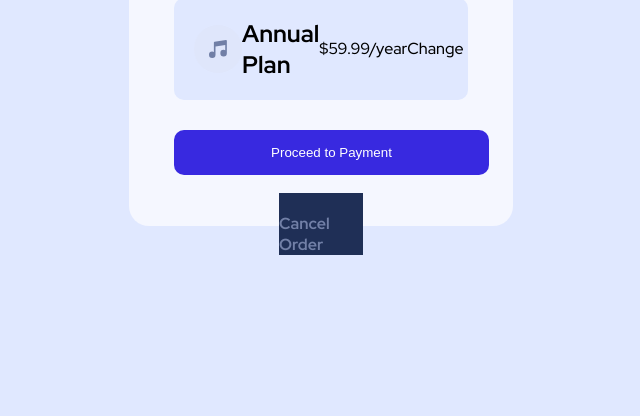
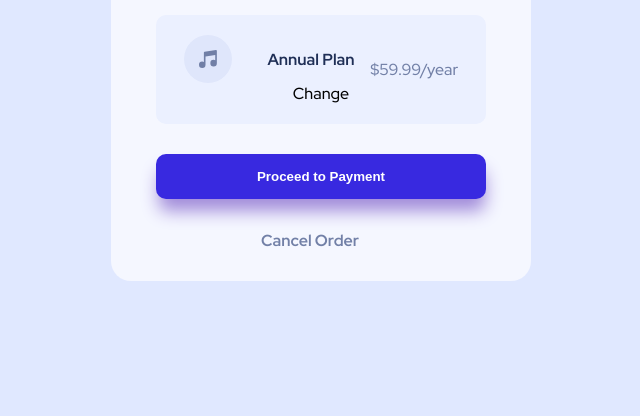
Before and after one commit to devfelpSs/order-summary-component, a plain HTML site: page index.html in a window 1280 px wide. Shown: the part 474-890 px from the top of the page, without its empty margins (319-959 px from the left). Drawn offline with Linux system fonts and the light colour scheme.

Commit message:
almost done

```diff
--- a/css/style.css
+++ b/css/style.css
@@ -12,8 +12,8 @@ body {
 }
 
 .container {
-    max-width: 30%;
-    height: 610px;
+    max-width: 420px;
+    height: 665px;
     align-items: center;
     align-content: center;
     justify-content: center;
@@ -44,42 +44,61 @@ body {
 .title {
     padding: 20px;
     font-weight: bold;
+    color: hsl(223, 47%, 23%);
 }
 
 .text {
     padding-bottom: 10px;
     color: hsl(224, 23%, 55%);
     font-size: 16px;
+    text-align: center;
 }
 
 .squarePlan {
     padding: 20px;
     display: flex;
     flex-direction: row;
+    flex-wrap: wrap;
     align-items: center;
-    background: hsl(225, 100%, 94%);
+    align-content: center;
+    justify-content: space-around;
+    background: hsl(225, 100%, 96%);
     border-radius: 10px;
     margin: 18px 45px 30px;
 
 }
 
+.icon-msc {
+    margin-right: 20px;
+}
+
+.plan {
+    font-size: 16px;
+    color: hsl(223, 47%, 23%);
+}
+
+.price {
+    color:hsl(224, 23%, 55%);
+}
+
 .btn {
     border: none;
     background: hsl(245, 75%, 52%);
+    font-weight: 700;
     border-radius: 10px;
     color: #fff;
     margin: auto 45px;
-    width: 315px;
+    width: 330px;
     height: 45px;
+    box-shadow: 1px 14px 17px -2px hsl(257, 52%, 70%);
 }
 
 .cancel {
     color: hsl(224, 23%, 55%);
     font-weight: bold;
     padding-top: 20px;
-    background-color: hsl(223, 47%, 23%);
     justify-content: center;
-    margin: 18px 150px 34px;
+    margin: 11px 150px 34px;
 }
 
 
--- a/index.html
+++ b/index.html
@@ -25,7 +25,7 @@
       <div class="squarePlan">
         <img src="./images/icon-music.svg" class="icon-msc">
         <h2 class="plan">Annual Plan</h2>
-        <p class="price">$59.99/year</p>
+        <p class="price"></br>$59.99/year</br></p>
         <p class="change">Change</p>
       </div>
 
```
